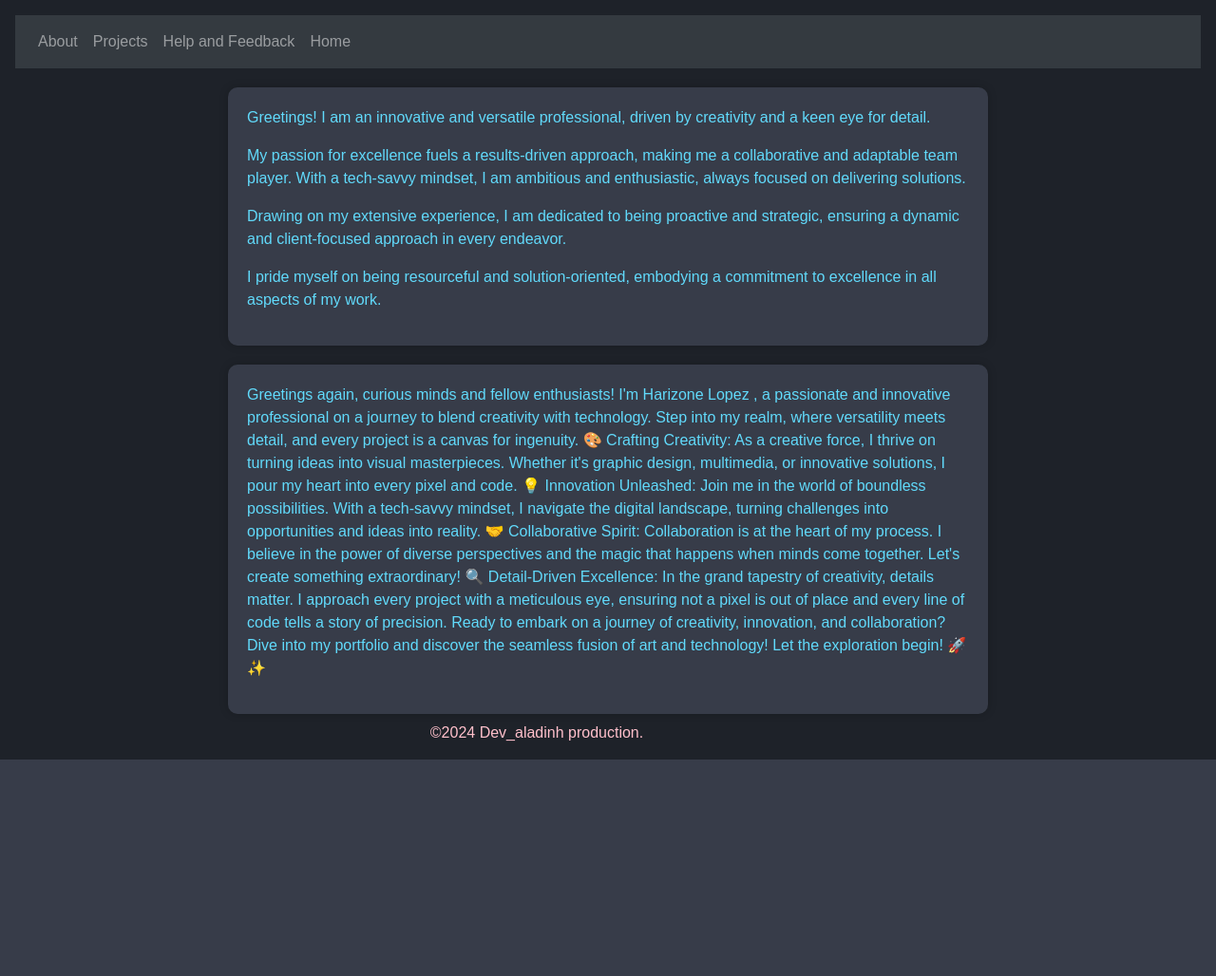
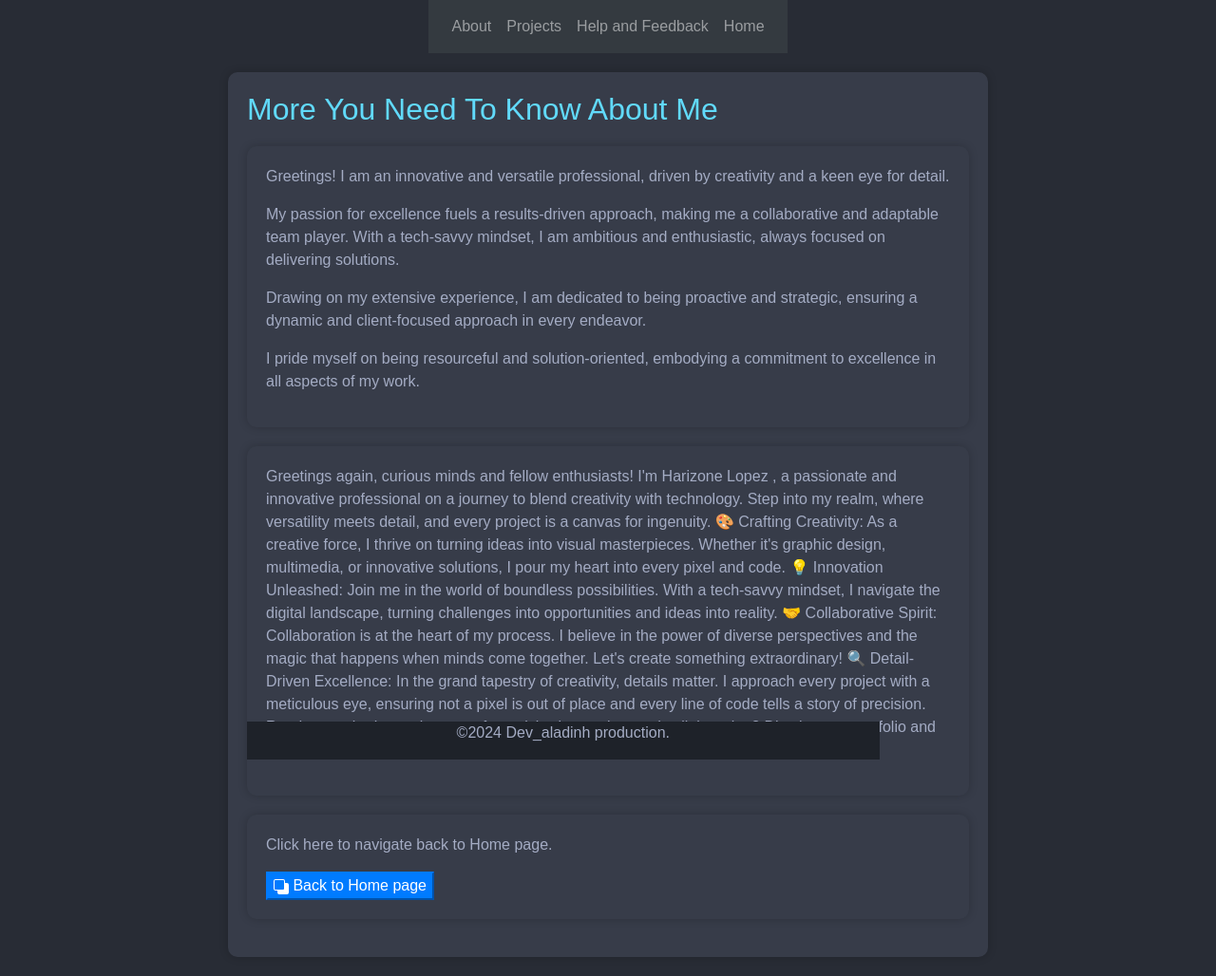
Before and after one commit to harizonelopez/my-portfolio, a Flask app: page /login in a window 1280 px wide. Shown: the whole page at 95% size. Before the commit the page ends 800 px from the top, so only its background shows below. Run offline with Flask 3, Linux system fonts and the light colour scheme; some libraries are stand-ins or nearby versions.

Commit message:
Update login.html

```diff
--- a/website/templates/login.html
+++ b/website/templates/login.html
@@ -11,11 +11,23 @@
     <title>Your Name - Portfolio</title>
     <style>
         body {
+            display: flex;
             font-family: 'Arial', sans-serif;
             margin: 0;
-            padding: 1em;
-            background-color: #1e2229;
-            color: purple;
+            padding: 0;
+            background-color: #282c35;
+            color: #fff;
+            align-items: center;
+            flex-direction: column;
+            text-align: left;
+        }
+
+        h2 {
+            color: #61dafb;
+        }
+
+        p {
+            color: #a4acc4;
         }
 
         section {
@@ -23,7 +35,6 @@
             margin: 20px auto;
             padding: 20px;
             background-color: #373c49;
-            color: #61dafb;
             box-shadow: 0 0 10px rgba(0, 0, 0, 0.2);
             border-radius: 10px;
         }
@@ -35,11 +46,14 @@
             padding: 0em 0;
             position: fixed;
             bottom: 0;
-            width: 75%;
+            width: 52%;
         }
 
     </style>
 
+<body>
+    <section>
+        <h2 text-align="center"> More You Need To Know About Me</h2>
         <section>
             <p> Greetings! I am an innovative and versatile professional, driven by creativity and a keen eye for detail.</p>
             <p> My passion for excellence fuels a results-driven approach, making me a collaborative and adaptable team player. With a tech-savvy mindset, I am ambitious and enthusiastic, always focused on delivering solutions.</p>
@@ -63,8 +77,21 @@
                 Let the exploration begin! 🚀✨</p>
         </section>
 
+        <section>
+            <form method='POST'>
+                <p>Click here to navigate back to Home page.</p>
+                <button type="submit" class="btn-primary"> <svg xmlns="http://www.w3.org/2000/svg" width="16" height="16" fill="currentColor" class="bi bi-back" viewBox="0 0 16 16">
+                    <path d="M0 2a2 2 0 0 1 2-2h8a2 2 0 0 1 2 2v2h2a2 2 0 0 1 2 2v8a2 2 0 0 1-2 2H6a2 2 0 0 1-2-2v-2H2a2 2 0 0 1-2-2zm2-1a1 1 0 0 0-1 1v8a1 1 0 0 0 1 1h8a1 1 0 0 0 1-1V2a1 1 0 0 0-1-1z"/>
+                </svg> Back to Home page</button>
+            </form>
+        </section>
+
         <footer>
             <p>&copy;2024 Dev_aladinh production.</p>
         </footer>
 
+    </section>
+</body>
+</head>
+
 {% endblock %}
```
Lines whose indentation alone changed are shown as unchanged.
